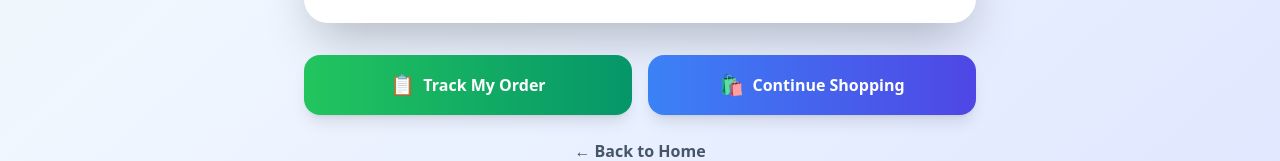
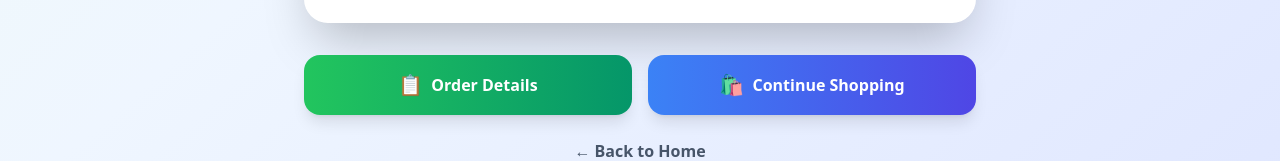
Before and after one commit to Govind-Malav/Mahalakshmi-Power-and-Plumbs, a React (Vite) app in the folder frontend/: page /order-success in a window 1280 px wide. Shown: the part 1036-1197 px from the top of the page. Built offline with nearby package versions, Linux system fonts and the light colour scheme; no server answers.

Commit message:
Update Order Success page: Change button text to Order Details

```diff
--- a/frontend/src/pages/OrderSuccessPage.jsx
+++ b/frontend/src/pages/OrderSuccessPage.jsx
@@ -130,7 +130,7 @@ const OrderSuccessPage = () => {
             >
               <span className="inline-flex items-center">
                 <span className="text-xl mr-2">📋</span>
-                Track My Order
+                Order Details
               </span>
             </Link>
 
```
